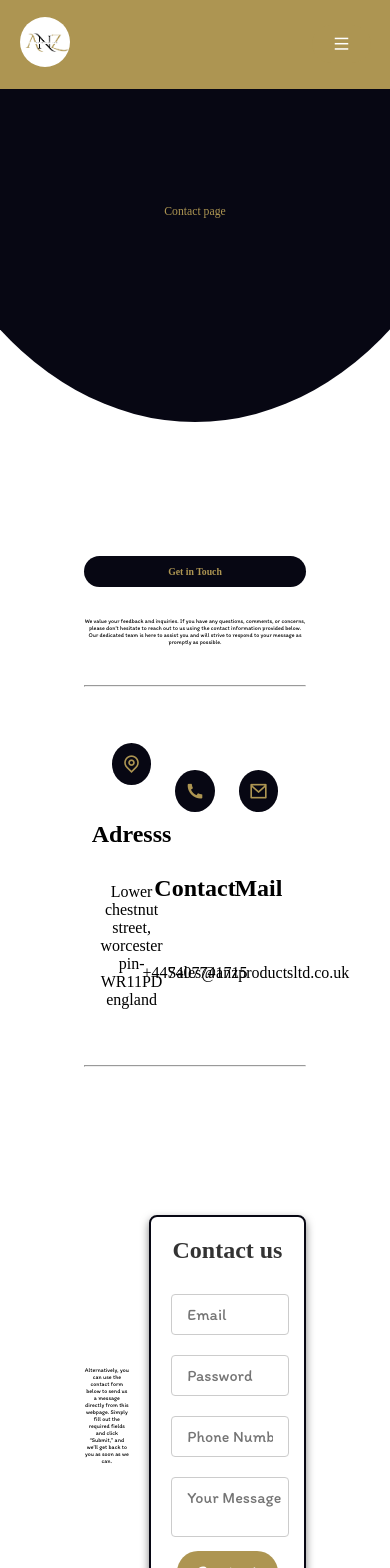
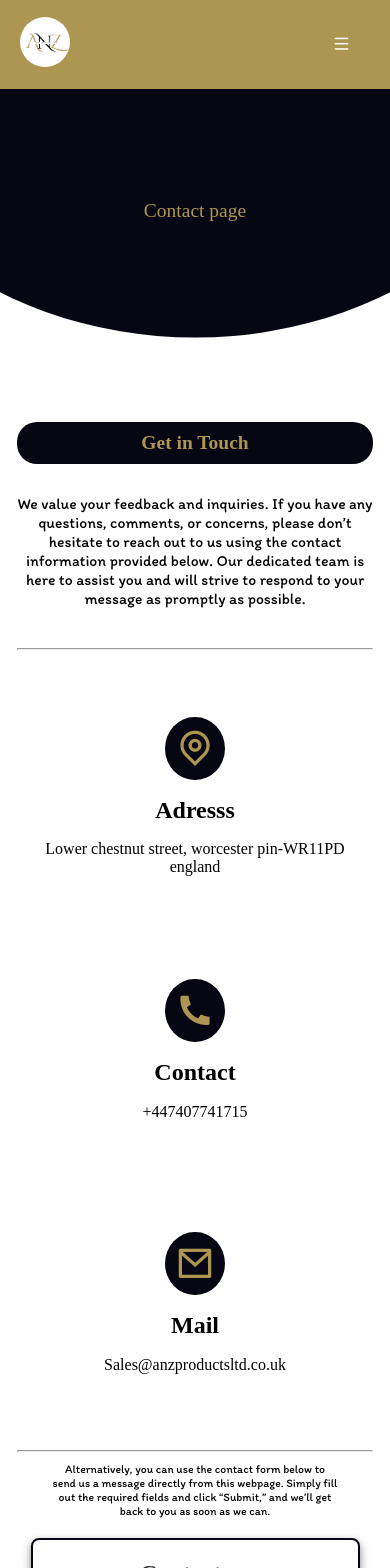
Before and after one commit to dhruv-kashyap-sde/ANZ-products, a React (Vite) app in the folder Frontend/: page /contact in a window 390 px wide. Shown: the top 1568 px of the page. Built offline with nearby package versions, Linux system fonts and the light colour scheme; a web font is replaced by a local one.

Commit message:
Add responsive design for About, Contact, and Product pages; implement mobile-friendly product card

```diff
--- a/Frontend/src/App.css
+++ b/Frontend/src/App.css
@@ -85,8 +85,21 @@
   margin-bottom: 50px;
 }
 
+@media (max-width: 768px) {
+  .curved-banner {
+    font-size: 5vw;
+    width: 100%;
+    clip-path: ellipse(100% 80% at top);
+    margin-bottom: 0;
+  }
+
+}
 hr {
   margin: 10px 0;
+}
+
+a{
+  text-decoration: none;
 }
 
 input[type="email"],
--- a/Frontend/src/components/pages/Aboutpage/Aboutpage.css
+++ b/Frontend/src/components/pages/Aboutpage/Aboutpage.css
@@ -38,3 +38,35 @@
 .about-3 .about-1-body{
     gap: 20px;
 }
+
+@media (max-width: 768px) {
+
+    .about-container{
+        padding: 0 2vh;
+    }
+    .about-container h1{
+     font-size: 5vw;
+    }
+
+    .about-1-body{
+        flex-direction: column;
+        height: auto;
+    }
+
+    .about-1-body .left{
+        width: 100%;
+    }
+
+    .about-1-body .left img{
+        width: 100%;
+    }
+
+    .about-1-body .right{
+        width: 100%;
+    }
+
+    .about-container p{
+        font-size: 1rem;
+        margin: 10px 0;
+    }
+}
--- a/Frontend/src/components/pages/Contactpage/Contactpage.css
+++ b/Frontend/src/components/pages/Contactpage/Contactpage.css
@@ -68,3 +68,53 @@
     width: 40%;
     font-size: 1.5vw;
 }
+
+@media (max-width: 768px) {
+    .contact-container{
+        padding: 0 2vh;
+    }
+    .contact-container h1{
+        font-size: 5vw;
+    }
+
+    .contact-body-1 p{
+        font-size: 4vw;
+    }
+
+    .contact-body-2{
+        flex-direction: column;
+    }
+    .contact-body-2 .contact-card{
+        width: 100%;
+        justify-content: center;
+        gap: 2vh;
+        height: 30vh;
+    }
+
+    .contact-body-2 .contact-card i{
+        font-size: 10vw;
+
+    }
+
+    .contact-form-container{
+        flex-direction: column;
+        height: auto;
+    }
+
+    .contact-form-container p{
+        width: 100%;
+    }
+
+    .contact-body-3{
+        display: flex;
+        align-items: center;
+        justify-content: center;
+    }
+    .contact-body-3 p{
+        font-size: 3vw;
+    }
+
+    .contact-form-container{
+        width: 80%;
+    }
+}
--- a/Frontend/src/components/pages/Productpage/ProductCard.css
+++ b/Frontend/src/components/pages/Productpage/ProductCard.css
@@ -15,7 +15,7 @@
   height: 70%;
 }
 
-.product-card-img img{
+.product-card-img img {
   height: 100%;
   width: 100%;
   object-fit: cover;
@@ -30,13 +30,13 @@
   overflow: hidden;
 }
 
-.product-card-info a{
+.product-card-info a {
   text-decoration: none;
   color: var(--bg-color);
   transition: 0.2s ease-in-out;
 }
 
-.product-card-info a:hover{
+.product-card-info a:hover {
   color: var(--theme-color);
 }
 
@@ -67,3 +67,76 @@
 .product-card .mail-button:active {
   background-color: var(--theme-color-active);
 }
+
+.product-card-mobile {
+  background-color: #fff;
+  padding: 10px 15px;
+  border-radius: 10px;
+  height: 15vh;
+  display: flex;
+  align-items: center;
+  justify-content: space-between;
+  overflow: hidden;
+}
+
+.product-card-mobile-inner{
+  display: flex;
+  height: 100%;
+  width: 100%;
+  align-items: center;
+  overflow: hidden;
+  gap: 10px;
+}
+.product-card-mobile .image-container {
+  width: 30%;
+  display: flex;
+  height: inherit;
+  flex-direction: column;
+  justify-content: center;
+}
+
+.product-card-mobile img {
+  height: 100%;
+  width: 100%;
+  object-fit: cover;
+  object-position: center;
+}
+
+.product-card-mobile .product-info-container {
+  width: 70%;
+  display: flex;
+  flex-direction: column;
+  justify-content: space-between;
+  height: 75%;
+}
+
+.product-card-mobile .product-info-container h3 {
+  font-size: 1.2rem;
+  font-weight: 500;
+  color: var(--theme-color);
+}
+
+.product-card-mobile .product-info-container .basic-button {
+  background-color: var(--theme-color);
+  border: none;
+  padding: 2% 0;
+  cursor: pointer;
+  color: white;
+  border-radius: 10px;
+  font-family: "Itim", cursive;
+  font-size: large;
+  transition: 0.2s ease-in-out;
+}
+
+.product-card-mobile{
+  display: none;
+}
+@media (max-width: 768px) {
+  .product-card {
+    display: none;
+  }
+
+  .product-card-mobile {
+    display: flex;
+  }
+}
--- a/Frontend/src/components/pages/Productpage/ProductCard.jsx
+++ b/Frontend/src/components/pages/Productpage/ProductCard.jsx
@@ -17,6 +17,23 @@ const ProductCard = ({ product }) => {
 
   return (
     <>
+    <div className="product-card-mobile">
+      <div className="product-card-mobile-inner">
+        <div className="image-container">
+          <Link to={`/products/${product._id}`}>
+              <img src={product.images[0]} alt={product.name} />
+          </Link>
+        </div>
+        <div className="product-info-container">
+          <Link className="text-container" to={`/products/${product._id}`}>
+            <h3>{product.name}</h3>
+          </Link>
+          <p className="secondary-text">₹ {product.price}</p>
+          <button onClick={handleOpenPopup} className="basic-button mail-button">
+            Get <i class="ri-mail-line"></i> </button>
+        </div>
+      </div>
+    </div>
     <div className="product-card">
       <div className="product-card-img">
         <Link to={`/products/${product._id}`}>
--- a/Frontend/src/components/pages/Productpage/Productpage.css
+++ b/Frontend/src/components/pages/Productpage/Productpage.css
@@ -42,5 +42,29 @@
     display: grid;
     justify-content: center;
     grid-template-columns: repeat(auto-fill, 270px);
-    grid-gap: 30px 20px;
+    grid-row-gap: 30px;
+    grid-column-gap: 20px;
 }
+
+@media (max-width: 768px) {
+    .product-container{
+        padding: 5vh 2vh;
+        flex-direction: column;
+    }
+
+    .product-sidebar{
+        width: auto;
+        margin-bottom: 20px;
+        height: auto;
+    }
+
+    .product-list-container{
+        width: auto;
+        padding: 0;
+    }
+
+    .product-list-container .product-card-container{
+        display: flex;
+        flex-direction: column;
+    }
+}
```
Also changed, not shown: Frontend/src/components/pages/Productpage/Productpage.jsx (+0 -16 lines).
